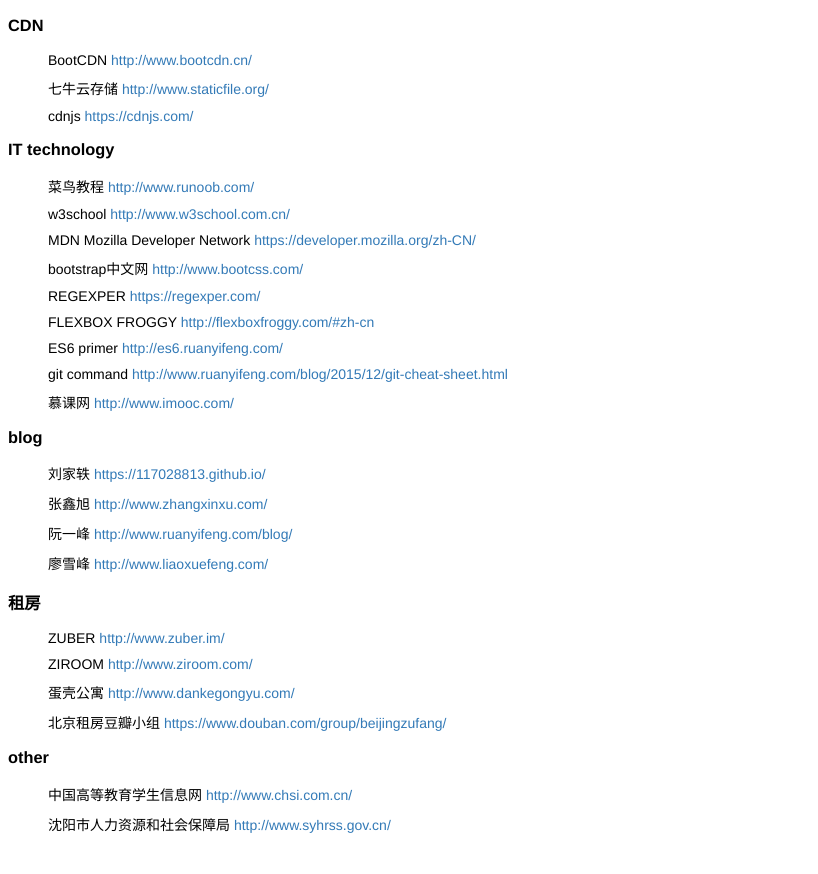
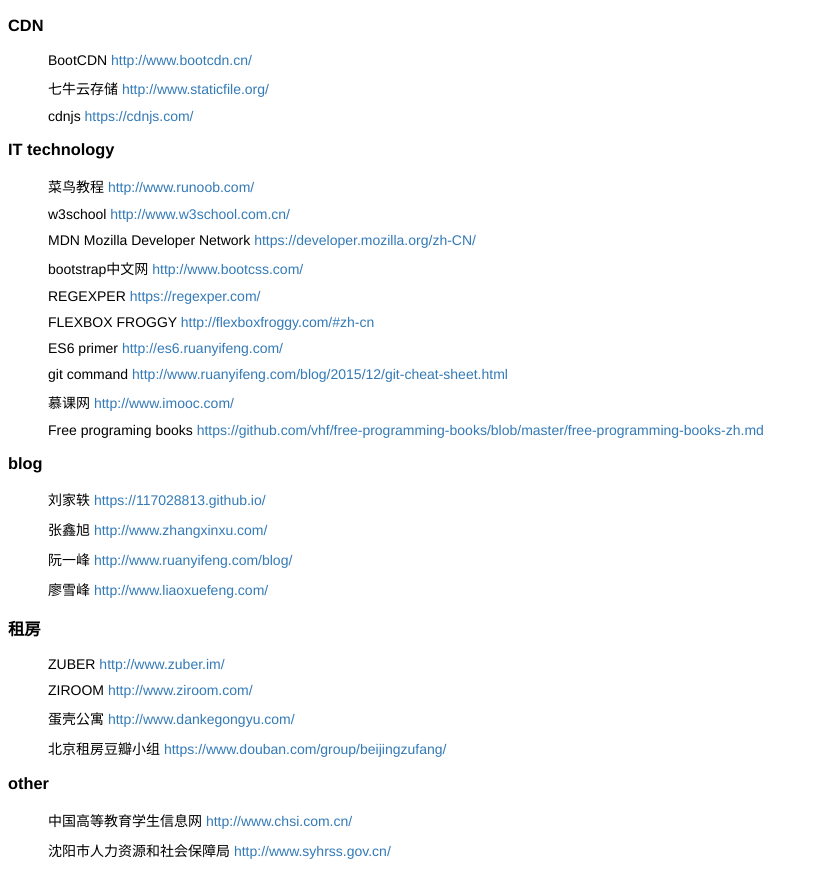
Before and after one commit to 117028813/demos, a plain HTML site: page websites.html in a window 1280 px wide. Shown: the whole page, without its empty margins (0-818 px from the left). Before the commit the page ends 848 px from the top, so only its background shows below. Drawn offline with nearby package versions, Linux system fonts and the light colour scheme.

Commit message:
add free programing books

```diff
--- a/websites.html
+++ b/websites.html
@@ -79,7 +79,8 @@ var vm = new Vue({
       {name: 'FLEXBOX FROGGY', url: 'http://flexboxfroggy.com/#zh-cn'},
       {name: 'ES6 primer', url: 'http://es6.ruanyifeng.com/'},
       {name: 'git command', url: 'http://www.ruanyifeng.com/blog/2015/12/git-cheat-sheet.html'},
-      {name: '慕课网', url: 'http://www.imooc.com/'}
+      {name: '慕课网', url: 'http://www.imooc.com/'},
+      {name: 'Free programing books', url: 'https://github.com/vhf/free-programming-books/blob/master/free-programming-books-zh.md'}
     ],
     blog: [
       {name: '刘家轶', url: 'https://117028813.github.io/'},
```
